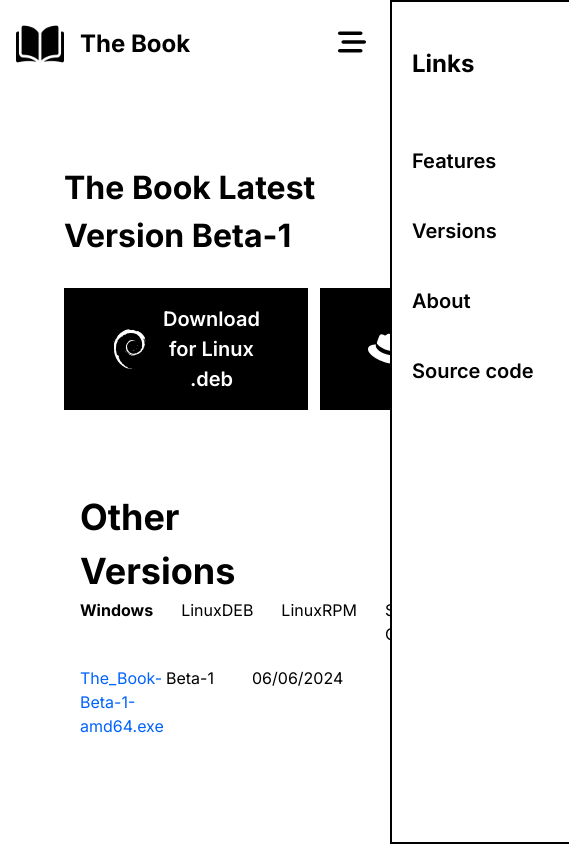
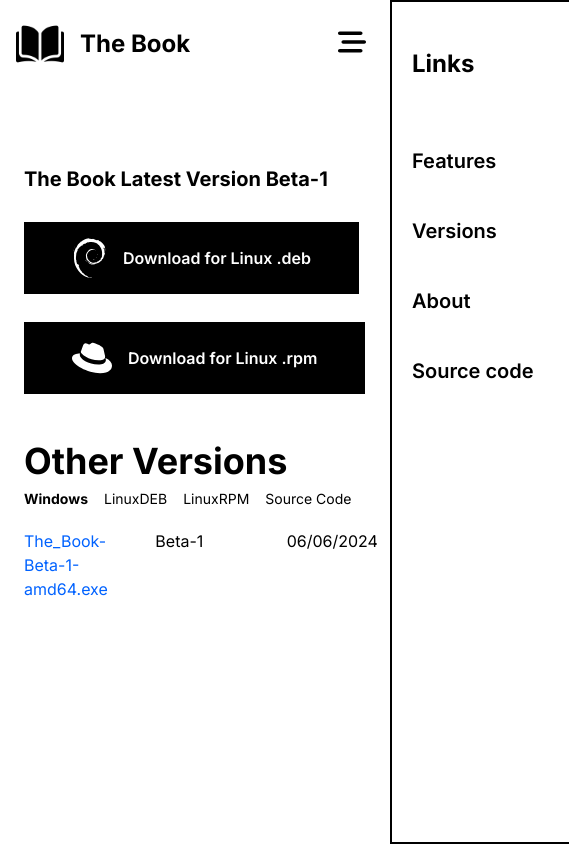
Before and after one commit to KHLALA-Gh/The-Book, a Next.js app in the folder website/: page /versions in a window 390 px wide. Shown: the whole page, 569 px wide, since content can reach past the window. Built offline with nearby package versions, Linux system fonts and the light colour scheme.

Commit message:
add the about page

```diff
--- /dev/null
+++ b/website/src/app/about/page.tsx
@@ -0,0 +1,20 @@
+import Image from "next/image";
+
+export default function Page() {
+  return (
+    <>
+      <div className="md:pl-16">
+        <div className="flex items-center gap-20 md:justify-start justify-center flex-wrap">
+          <div className="">
+            <Image src={"/img/logo.png"} alt="logo" width={300} height={300} />
+          </div>
+          <h1 className="text-[64px] font-bold">The Book</h1>
+        </div>
+        <h1 className="text-[24px] font-medium md:text-left text-center">
+          The Book a very simple application to read books, it is supported on
+          both Linux and Windows.
+        </h1>
+      </div>
+    </>
+  );
+}
--- a/website/src/components/Bar/index.tsx
+++ b/website/src/components/Bar/index.tsx
@@ -14,7 +14,7 @@ interface Link {
 const links: Link[] = [
   {
     name: "Features",
-    href: "#features",
+    href: "/#features",
   },
   {
     name: "Versions",
--- a/website/src/components/Features/index.tsx
+++ b/website/src/components/Features/index.tsx
@@ -34,7 +34,10 @@ export default function Features() {
   const router = useRouter();
   return (
     <>
-      <div className="sm:pl-24 pr-4 pl-4 sm:pr-24 mt-32 flex items-center flex-col gap-64">
+      <div
+        className="sm:pl-24 pr-4 pl-4 sm:pr-24 mt-32 flex items-center flex-col gap-64"
+        id="features"
+      >
         {features.map((f, i) => {
           return (
             <div
--- a/website/src/components/LatestVersion/index.tsx
+++ b/website/src/components/LatestVersion/index.tsx
@@ -11,8 +11,8 @@ export default function LatestVersion(versions: LatestVersionRespData) {
   const router = useRouter();
   return (
     <>
-      <div className="pl-16 mt-24">
-        <h1 className="text-[32px] font-bold">
+      <div className="sm:pl-16 pl-6 sm:pr-0 pr-6 mt-24">
+        <h1 className="sm:text-[32px] text-[20px] font-bold">
           The Book Latest Version{" "}
           {navigator.userAgent.indexOf("Windows") !== -1
             ? versions.windows.name
@@ -31,12 +31,12 @@ export default function LatestVersion(versions: LatestVersionRespData) {
         )}
         {navigator.userAgent.indexOf("Linux") !== -1 && (
           <>
-            <div className="flex gap-3">
+            <div className="md:flex gap-3">
               <button
                 onClick={() => {
                   router.push(versions.linuxDEB.downloadUrl);
                 }}
-                className="btn bg-black flex items-center gap-4 !text-[20px] text-white mt-7"
+                className="btn bg-black flex items-center gap-4 !text-[16px] md:!text-[20px] text-white mt-7"
               >
                 <FontAwesomeIcon icon={faDebian} className="h-10" />
                 Download for Linux .deb
@@ -45,7 +45,7 @@ export default function LatestVersion(versions: LatestVersionRespData) {
                 onClick={() => {
                   router.push(versions.linuxRPM.downloadUrl);
                 }}
-                className="btn bg-black flex items-center gap-4 !text-[20px] text-white mt-7"
+                className="btn bg-black flex items-center gap-4 !text-[16px] md:!text-[20px] text-white mt-7"
               >
                 <FontAwesomeIcon icon={faRedhat} className="h-10" />
                 Download for Linux .rpm
--- a/website/src/components/OtherVersions/index.tsx
+++ b/website/src/components/OtherVersions/index.tsx
@@ -24,9 +24,9 @@ export default function OtherVersions() {
   };
   return (
     <>
-      <div className="p-20">
+      <div className="md:p-20 pl-6 pt-10">
         <h1 className="text-[36px] font-bold">Other Versions</h1>
-        <div className="flex gap-7">
+        <div className="flex sm:gap-7 text-[14px] gap-4 sm:text-[16px]">
           <div onClick={() => setSelectedType("windows")}>
             <h1
               className={
```
